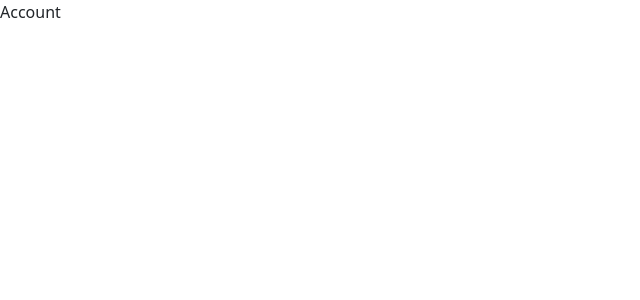
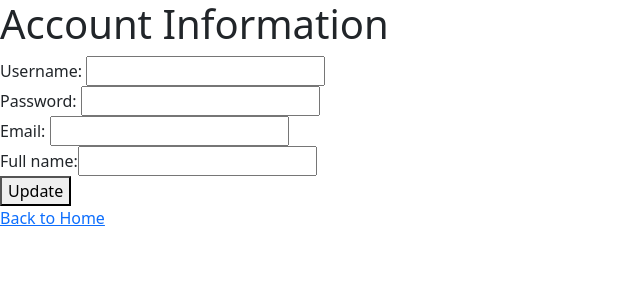
Before and after one commit to GlennEligio/dn-tx, a React (Vite) app in the folder frontend/: page /account in a window 1280 px wide. Shown: the top 300 px of the page, without its empty margins (0-640 px from the left). Built offline with nearby package versions, Linux system fonts and the light colour scheme; no server answers.

Commit message:
Added functionality to see account details and update it

```diff
--- a/frontend/src/App.tsx
+++ b/frontend/src/App.tsx
@@ -10,7 +10,7 @@ import TransactionDetails from './pages/TransactionDetails';
 import 'bootstrap/dist/css/bootstrap.min.css';
 import DeleteTransactionSuccess from './pages/DeleteTransactionSuccess';
 import Transactions from './pages/Transactions';
-import Account from './pages/Account';
+import AccountDetails from './pages/AccountDetails';
 
 export function App() {
   return (
@@ -20,7 +20,7 @@ export function App() {
         <Route path="/login" element={<Login />} />
         <Route path="/register" element={<Register />} />
         <Route path="/search" element={<SearchTransaction />} />
-        <Route path="/account" element={<Account />} />
+        <Route path="/account" element={<AccountDetails />} />
         <Route path="/transactions" element={<Transactions />} />
         <Route
           path="/transactions/:transactionId"
--- a/frontend/src/api/account-api.ts
+++ b/frontend/src/api/account-api.ts
@@ -25,12 +25,11 @@ export interface LoginResponseDto {
 }
 
 export interface Account {
-  id: string;
-  name: string;
+  id?: string;
+  fullName: string;
   username: string;
+  password?: string;
   email: string;
-  profileUrl: string;
-  description: string;
 }
 
 const getBackendUri = () => {
@@ -41,6 +40,33 @@ const getBackendUri = () => {
 };
 
 const BACKEND_URI = getBackendUri();
+
+const getOwnAccountDetails = (accessToken: string): RequestConfig => {
+  return {
+    method: 'GET',
+    headers: {
+      Authorization: `Bearer ${accessToken}`,
+    },
+    errorMessage: "Can't find account details",
+    relativeUrl: `${BACKEND_URI}/api/v1/accounts/@self`,
+  };
+};
+
+const updateOwnAccountDetails = (
+  account: Account,
+  accessToken: string
+): RequestConfig => {
+  return {
+    method: 'PUT',
+    headers: {
+      Authorization: `Bearer ${accessToken}`,
+      'Content-type': `application/json`,
+    },
+    errorMessage: "Can't update own account details",
+    relativeUrl: `${BACKEND_URI}/api/v1/accounts/@self`,
+    body: account,
+  };
+};
 
 const login = (loginInfo: LoginRequestDto): RequestConfig => {
   return {
@@ -75,4 +101,6 @@ const register = (registerInfo: RegisterRequestDto): RequestConfig => {
 export default {
   login,
   register,
+  getOwnAccountDetails,
+  updateOwnAccountDetails,
 };
--- a/frontend/src/components/modals/DeleteTransactionModal.tsx
+++ b/frontend/src/components/modals/DeleteTransactionModal.tsx
@@ -33,8 +33,9 @@ function DeleteTransactionModal({
   useEffect(() => {
     if (deleteTxError === null && deleteTxStatus === 'completed') {
       console.log('Transaction deleted');
+      navigate(redirectUrl);
     }
-  }, [deleteTxError, deleteTxStatus]);
+  }, [deleteTxError, deleteTxStatus, navigate, redirectUrl]);
 
   const deleteTxHandler: MouseEventHandler = (e) => {
     if (transactionId) {
--- a/frontend/src/pages/Account.tsx
+++ /dev/null
@@ -1,7 +0,0 @@
-import React from 'react';
-
-function Account() {
-  return <div>Account</div>;
-}
-
-export default Account;
--- /dev/null
+++ b/frontend/src/pages/AccountDetails.tsx
@@ -0,0 +1,155 @@
+import { FormEventHandler, useEffect, useState } from 'react';
+import { useSelector } from 'react-redux';
+import { Link } from 'react-router-dom';
+import { IRootState } from '../store';
+import useHttp from '../hooks/useHttp';
+import accountApi, { Account } from '../api/account-api';
+
+function AccountDetails() {
+  const auth = useSelector((state: IRootState) => state.auth);
+  const [username, setUsername] = useState('');
+  const [password, setPassword] = useState('');
+  const [email, setEmail] = useState('');
+  const [fullName, setFullName] = useState('');
+  const [isEditing, setIsEditing] = useState(false);
+
+  const {
+    data: accountData,
+    error: accountError,
+    status: accountStatus,
+    sendRequest: accountSendRequest,
+  } = useHttp<Account>(false);
+
+  const {
+    data: updateAccountData,
+    error: updateAccountError,
+    status: updateAccountStatus,
+    sendRequest: updateAccountSendRequest,
+  } = useHttp<Account>(false);
+
+  // Fetch own account details on mount
+  useEffect(() => {
+    const accountOwnDetailsReqConf = accountApi.getOwnAccountDetails(
+      auth.accessToken
+    );
+    accountSendRequest(accountOwnDetailsReqConf);
+  }, [auth.accessToken, accountSendRequest]);
+
+  // Update the account info states based on updateAccount request
+  // Also make the inputs readonly
+  useEffect(() => {
+    if (
+      updateAccountData &&
+      updateAccountError === null &&
+      updateAccountStatus === 'completed'
+    ) {
+      setUsername(updateAccountData.username || '');
+      setEmail(updateAccountData.email || '');
+      setFullName(updateAccountData.fullName || '');
+      setIsEditing(false);
+    }
+  }, [updateAccountData, updateAccountError, updateAccountStatus]);
+
+  // Update the account info states based on getOwnAccount request
+  useEffect(() => {
+    if (accountData && accountError === null && accountStatus === 'completed') {
+      setUsername(accountData.username || '');
+      setEmail(accountData.email || '');
+      setFullName(accountData.fullName || '');
+    }
+  }, [accountData, accountError, accountStatus]);
+
+  const updateClickHandler = () => {
+    setIsEditing(true);
+  };
+
+  const saveAccountHandler: FormEventHandler = (e) => {
+    e.preventDefault();
+    console.log('Saving the account');
+    const updatedAccount: Account = {
+      username,
+      email,
+      fullName,
+      password,
+    };
+    const updateOwnAccountReqConf = accountApi.updateOwnAccountDetails(
+      updatedAccount,
+      auth.accessToken
+    );
+    updateAccountSendRequest(updateOwnAccountReqConf);
+  };
+
+  const cancelClickHandler = () => {
+    const accountOwnDetailsReqConf = accountApi.getOwnAccountDetails(
+      auth.accessToken
+    );
+    accountSendRequest(accountOwnDetailsReqConf);
+    setIsEditing(false);
+  };
+
+  return (
+    <div>
+      <div>
+        <h1>Account Information</h1>
+      </div>
+      <div>
+        <form onSubmit={saveAccountHandler}>
+          <div>
+            <span>Username: </span>
+            <input
+              type="text"
+              value={username}
+              readOnly
+              onChange={(e) => setUsername(e.target.value)}
+            />
+          </div>
+          <div>
+            <span>Password: </span>
+            <input
+              type="password"
+              value={password}
+              readOnly={!isEditing}
+              onChange={(e) => setPassword(e.target.value)}
+            />
+          </div>
+          <div>
+            <span>Email: </span>
+            <input
+              type="text"
+              value={email}
+              readOnly={!isEditing}
+              onChange={(e) => setEmail(e.target.value)}
+            />
+          </div>
+          <div>
+            <span>Full name:</span>
+            <input
+              type="text"
+              value={fullName}
+              readOnly={!isEditing}
+              onChange={(e) => setFullName(e.target.value)}
+            />
+          </div>
+          {!isEditing && (
+            <button type="button" onClick={updateClickHandler}>
+              Update
+            </button>
+          )}
+          {isEditing && (
+            <>
+              <button type="submit">Save </button>
+              <button type="button" onClick={cancelClickHandler}>
+                Cancel
+              </button>
+            </>
+          )}
+        </form>
+      </div>
+      <div>
+        <Link to="/">Back to Home</Link>
+      </div>
+    </div>
+  );
+}
+
+export default AccountDetails;
--- a/frontend/src/pages/DeleteTransactionSuccess.tsx
+++ b/frontend/src/pages/DeleteTransactionSuccess.tsx
@@ -1,4 +1,3 @@
-import React from 'react';
 import { Link } from 'react-router-dom';
 
 function DeleteTransactionSuccess() {
--- a/frontend/src/pages/Home.tsx
+++ b/frontend/src/pages/Home.tsx
@@ -1,4 +1,4 @@
-import { useEffect } from 'react';
+import { useEffect, useState } from 'react';
 import { useDispatch, useSelector } from 'react-redux';
 import { useNavigate } from 'react-router-dom';
 import { IRootState } from '../store';
@@ -6,14 +6,15 @@ import { authActions } from '../store/authSlice';
 
 function Home() {
   const auth = useSelector((state: IRootState) => state.auth);
+  const [loggedIn, setLoggedIn] = useState(false);
   const navigate = useNavigate();
   const dispatch = useDispatch();
 
   useEffect(() => {
-    if (auth.accessToken === null || auth.accessToken === '') {
-      navigate('/login');
+    if (auth.accessToken && auth.fullName && auth.username) {
+      setLoggedIn(true);
     }
-  }, [auth.accessToken, navigate]);
+  }, [auth.accessToken, navigate, auth.fullName, auth.username]);
 
   const logoutHandler = () => {
     dispatch(authActions.removeAuth());
@@ -23,6 +24,8 @@ function Home() {
   return (
     <div>
       <img src="/dn-tx-logo.png" alt="DN-TX logo" style={{ width: '200px' }} />
+      {loggedIn && (
+        <>
           <div>
             <h1>Hello {auth.fullName}</h1>
           </div>
@@ -32,7 +35,10 @@ function Home() {
             </button>
           </div>
           <div>
-        <button type="button" onClick={() => navigate('/create-transaction')}>
+            <button
+              type="button"
+              onClick={() => navigate('/create-transaction')}
+            >
               Create log
             </button>
           </div>
@@ -51,6 +57,27 @@ function Home() {
               Logout
             </button>
           </div>
+        </>
+      )}
+      {!loggedIn && (
+        <>
+          <div>
+            <button type="button" onClick={() => navigate('/search')}>
+              Search
+            </button>
+          </div>
+          <div>
+            <button type="button" onClick={() => navigate('/login')}>
+              Login
+            </button>
+          </div>
+          <div>
+            <button type="button" onClick={() => navigate('/register')}>
+              Register
+            </button>
+          </div>
+        </>
+      )}
     </div>
   );
 }
--- a/frontend/src/pages/Login.tsx
+++ b/frontend/src/pages/Login.tsx
@@ -1,6 +1,6 @@
 import React, { FormEventHandler, useEffect, useState } from 'react';
 import { useDispatch } from 'react-redux';
-import { useNavigate } from 'react-router-dom';
+import { Link, useNavigate } from 'react-router-dom';
 import AccountApi, {
   LoginRequestDto,
   LoginResponseDto,
@@ -27,7 +27,6 @@ function Login() {
       loginError === null &&
       loginStatus === 'completed'
     ) {
-      console.log(loginData);
       dispatch(
         authActions.saveAuth({
           username: loginData.username,
@@ -76,6 +75,9 @@ function Login() {
           <input type="submit" value="Login" />
         </div>
       </form>
+      <div>
+        <Link to="/">Back to home</Link>
+      </div>
     </div>
   );
 }
--- a/frontend/src/pages/Register.tsx
+++ b/frontend/src/pages/Register.tsx
@@ -1,5 +1,5 @@
 import { FormEventHandler, useEffect, useState } from 'react';
-import { useNavigate } from 'react-router-dom';
+import { Link, useNavigate } from 'react-router-dom';
 import accountApi, { RegisterRequestDto } from '../api/account-api';
 import useHttp from '../hooks/useHttp';
 
@@ -87,6 +87,9 @@ function Register() {
           </div>
         </form>
       </div>
+      <div>
+        <Link to="/">Back to home</Link>
+      </div>
     </div>
   );
 }
--- a/frontend/src/pages/SearchTransaction.tsx
+++ b/frontend/src/pages/SearchTransaction.tsx
@@ -74,6 +74,9 @@ function SearchTransaction() {
       {transactionStatus === 'completed' && transactionError !== null && (
         <h1>No result found</h1>
       )}
+      <div>
+        <Link to="/">Back to home</Link>
+      </div>
     </div>
   );
 }
--- a/frontend/src/pages/Transactions.tsx
+++ b/frontend/src/pages/Transactions.tsx
@@ -50,6 +50,9 @@ function Transactions() {
             </div>
           ))}
       </div>
+      <div>
+        <Link to="/">Back to home</Link>
+      </div>
     </div>
   );
 }
```
Lines whose indentation alone changed are shown as unchanged.
